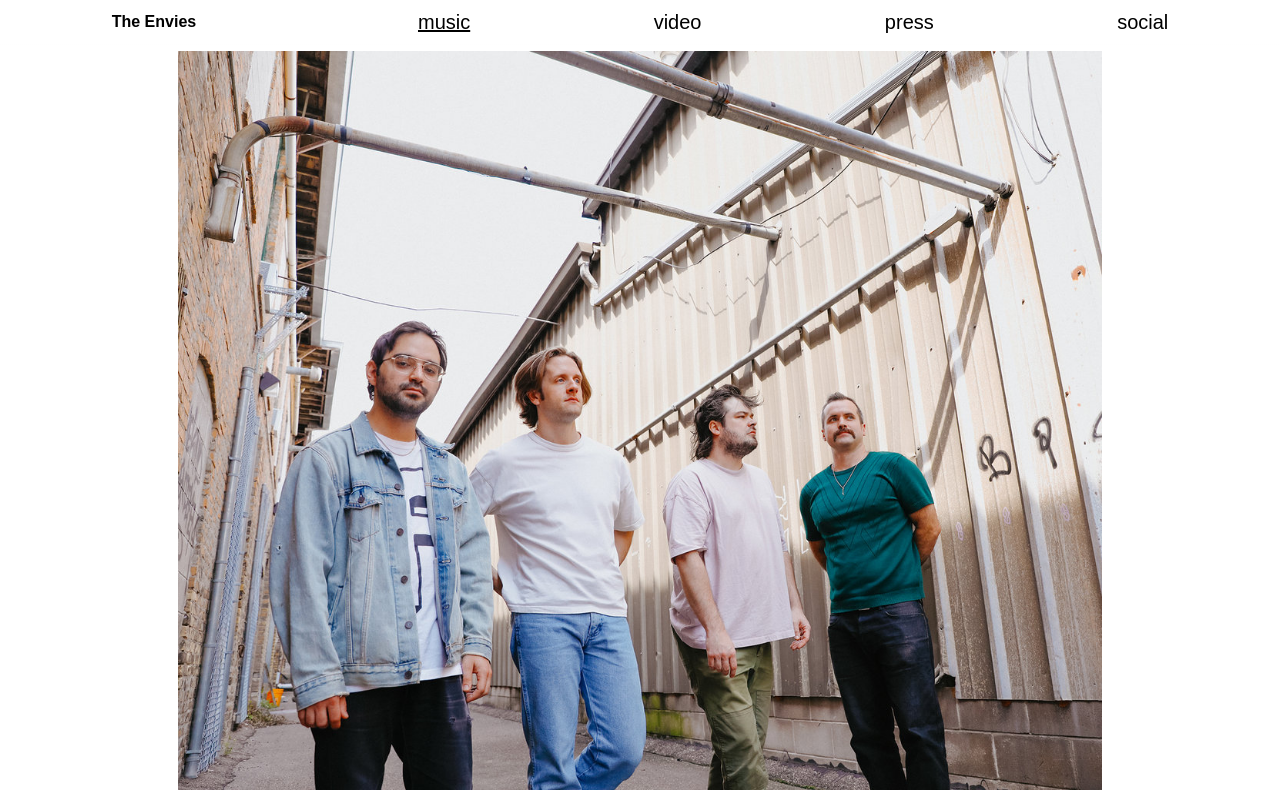
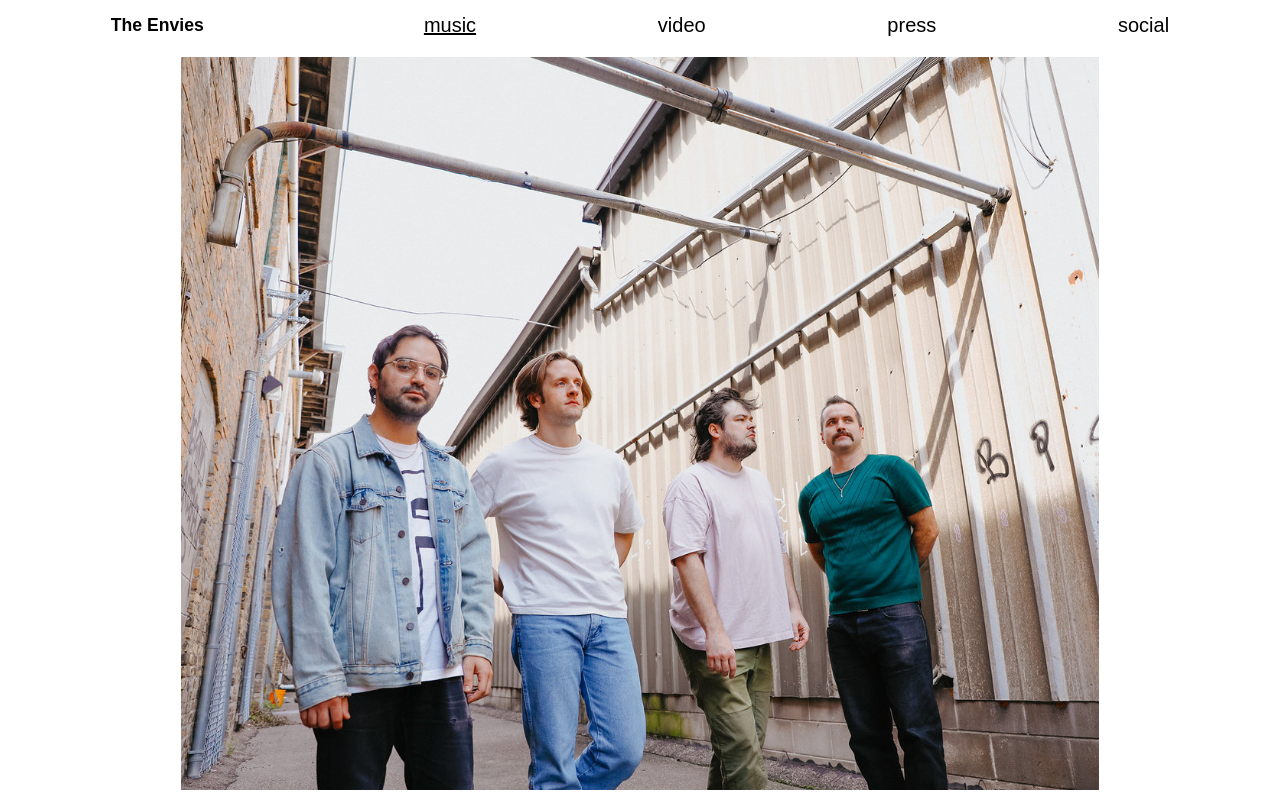
Before and after one commit to leave-a-light-on-mgmt/leave-a-light-on-mgmt.github.io, a plain HTML site: page the-envies/index.html in a window 1280 px wide. Shown: the top 794 px of the page. Drawn offline with Linux system fonts and the light colour scheme.

Commit message:
Increase maximum font size for h1 element

```diff
--- a/the-envies/css/te_mobile.css
+++ b/the-envies/css/te_mobile.css
@@ -15,7 +15,7 @@ body {
 
 h1 {
 	/* clamp(minimum, fluid preference, maximum) */
-  font-size: clamp(.5rem, .5rem + 2vw, 1rem);
+  font-size: clamp(.5rem, .5rem + 2vw, 1.1rem);
   padding-right: 3vw;
 }
 
```
